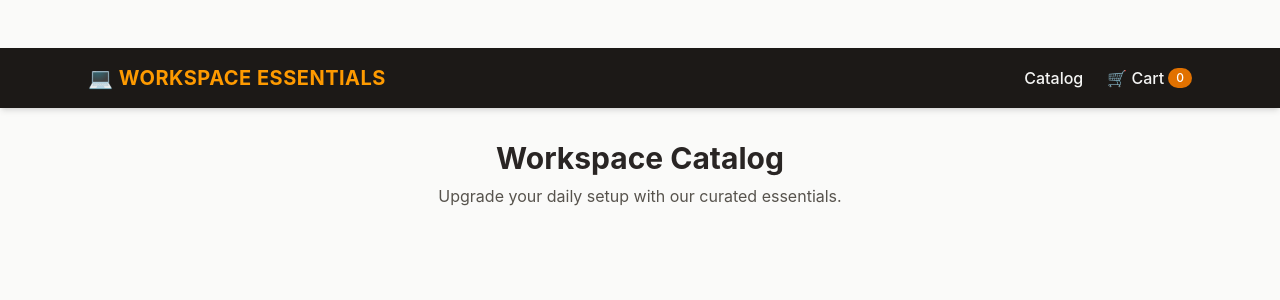
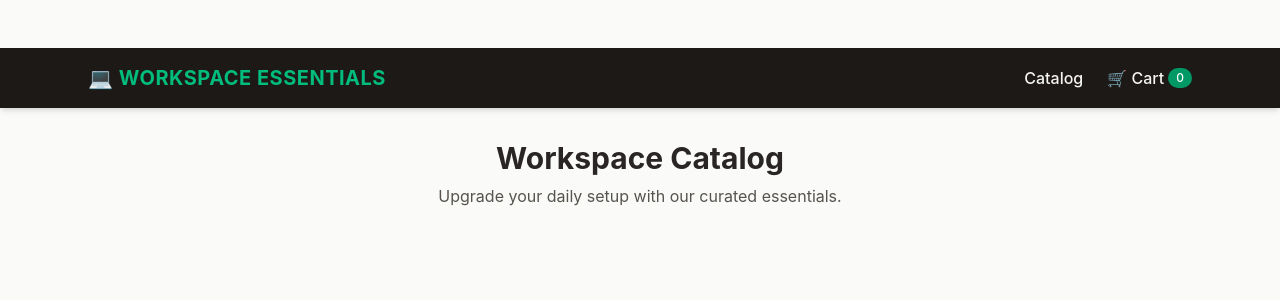
Before and after one commit to 5hiemela/workspace-essentials-frontend, a React (Vite) app: page / in a window 1280 px wide. Shown: the top 300 px of the page. Built offline with nearby package versions, Linux system fonts and the light colour scheme.

Commit message:
style: switch accent color palette to emerald green

```diff
--- a/src/components/Navbar.jsx
+++ b/src/components/Navbar.jsx
@@ -2,16 +2,16 @@ function Navbar() {
   return (
     <nav className="bg-stone-900 text-stone-100 shadow-md">
       <div className="max-w-6xl mx-auto px-6 py-4 flex justify-between items-center">
-        {/* Brand Logo */}
-        <div className="text-xl font-bold tracking-wide text-amber-500 flex items-center gap-2">
-            💻 WORKSPACE ESSENTIALS
+        {/* Brand Logo - Changed text-amber-500 to text-emerald-500 */}
+        <div className="text-xl font-bold tracking-wide text-emerald-500 flex items-center gap-2">
+          💻 WORKSPACE ESSENTIALS
         </div>
 
         {/* Navigation Links */}
         <div className="flex gap-6 font-medium">
-          <a href="#" className="hover:text-amber-400 transition-colors">Catalog</a>
-          <a href="#" className="hover:text-amber-400 transition-colors flex items-center gap-1">
-            🛒 Cart <span className="bg-amber-600 text-xs px-2 py-0.5 rounded-full text-white">0</span>
+          <a href="#" className="hover:text-emerald-400 transition-colors">Catalog</a>
+          <a href="#" className="hover:text-emerald-400 transition-colors flex items-center gap-1">
+            🛒 Cart <span className="bg-emerald-600 text-xs px-2 py-0.5 rounded-full text-white">0</span>
           </a>
         </div>
       </div>
--- a/src/components/ProductCard.jsx
+++ b/src/components/ProductCard.jsx
@@ -6,7 +6,8 @@ function ProductCard() {
     <div className="border border-stone-200 p-6 rounded-xl max-w-xs bg-white shadow-sm hover:shadow-md transition-shadow text-left">
       <h3 className="font-semibold text-stone-800 text-lg mb-1">{productName}</h3>
       <p className="text-stone-600 font-medium mb-4">${price}</p>
-      <button className="w-full bg-amber-600 hover:bg-amber-700 text-white font-medium py-2 px-4 rounded-lg transition-colors text-center text-sm">
+      {/* Changed button color from bg-amber-600 to bg-emerald-700 */}
+      <button className="w-full bg-emerald-700 hover:bg-emerald-800 text-white font-medium py-2 px-4 rounded-lg transition-colors text-center text-sm">
         Add to Cart
       </button>
     </div>
```
